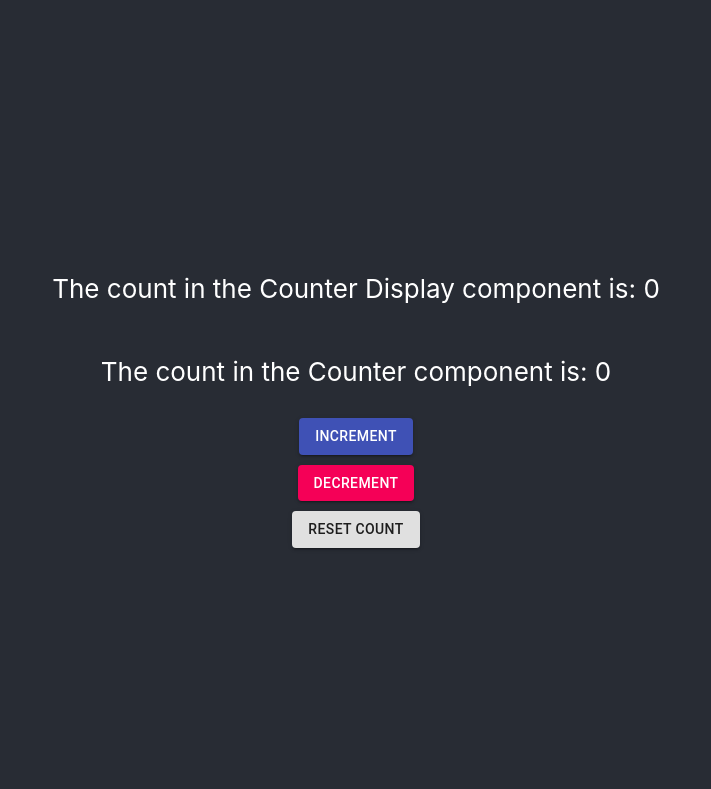
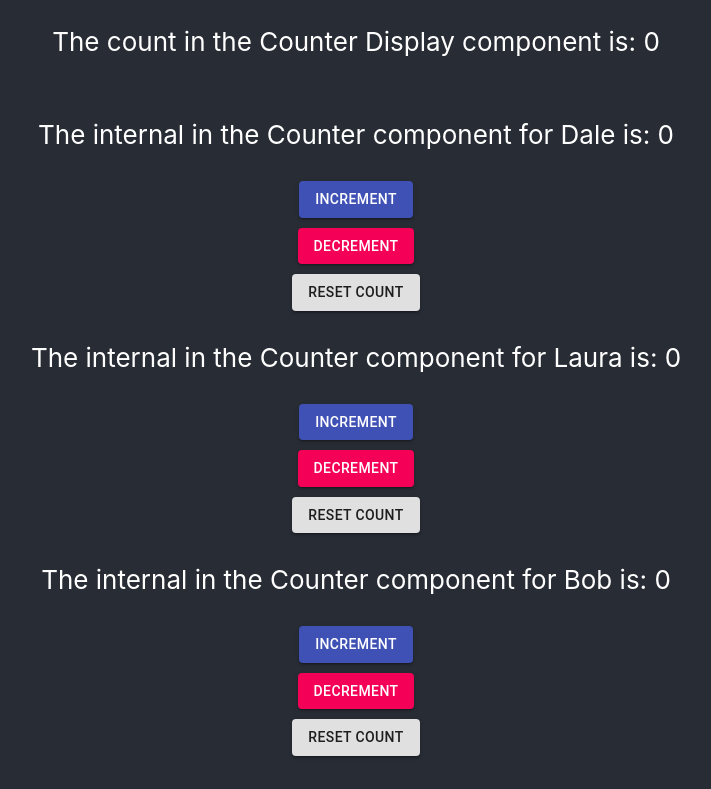
Before and after one commit to KBarrettTomlinson/react-redux-project, a React (Create React App) app: page / in a window 1280 px wide. Shown: the top 789 px of the page, without its empty margins (284-995 px from the left). Built offline with nearby package versions, Linux system fonts and the light colour scheme.

Commit message:
adds array of counters and an internal component counter.

```diff
--- a/src/App.js
+++ b/src/App.js
@@ -1,13 +1,18 @@
 import './App.css';
 import Counter from './counter/Counter.jsx';
 import CounterDisplay from './counterDisplay/CounterDisplay.jsx';
+
+const counters = ["Dale", "Laura", "Bob", "Mike"];
 
 function App() {
   return (
     <div className="App">
       <header className="App-header">
         <CounterDisplay></CounterDisplay>
-        <Counter></Counter>
+        {counters.map((counter => {
+          return(<Counter name = {counter}></Counter>);
+        }))}
+        {/* <Counter></Counter> */}
       </header>
     </div>
   );
--- a/src/counter/Counter.jsx
+++ b/src/counter/Counter.jsx
@@ -4,40 +4,56 @@ import { increment, decrement, resetCount } from '../redux/ducks/counter.js';
 import { Button } from '@material-ui/core';
 import './Counter.css';
 
-const Counter = () => {
-    const text = "The count in the Counter component is:";
-    const count = useSelector(state => state.counter.count);
+const Counter = (props) => {
+
+    const {name} = props;
+    const textInternal = `The internal in the Counter component for ${name} is:`;
+    const [internalCount, setInternalCount] = useState(0);
 
     const dispatch = useDispatch();
 
     const handleIncrement = () => {
         dispatch(increment());
+        setInternalCount(internalCount + 1);
     }
 
     const handleDecrement = () => {
         dispatch(decrement());
+        setInternalCount(internalCount -1);
     }
 
     const handleResetCount = () => {
-        dispatch(resetCount());
+        const isPositive = internalCount >= 0;
+        if (isPositive) {
+            for (let i = 0; i < internalCount; i++) {
+                console.log("decrement");
+                dispatch(decrement());
+            }
+        } else {
+            for (let i = 0; i < Math.abs(internalCount); i++) {
+                dispatch(increment());
+                console.log("increment");
+            }
+        }
+        setInternalCount(0);
     }
 
     return (
         <React.Fragment>
-            <p>{text} {count}</p>
-            <div class = "button">
+            <p>{textInternal} {internalCount}</p>
+            <div className = "button">
                 <Button variant="contained" color="primary"onClick = {handleIncrement}>
                     Increment
                 </Button>
             </div>
 
-            <div class = "button">
+            <div className = "button">
                 <Button variant="contained" color="secondary" onClick = {handleDecrement}>
                     Decrement
                 </Button>
             </div>
 
-            <div class = "button">
+            <div className = "button">
                 <Button variant="contained" color="default" onClick = {handleResetCount}>
                     Reset Count
                 </Button>
--- a/src/counterDisplay/CounterDisplay.jsx
+++ b/src/counterDisplay/CounterDisplay.jsx
@@ -4,12 +4,13 @@ import { useSelector } from 'react-redux';
 const CounterDisplay = () => {
 
     const text = "The count in the Counter Display component is:";
-    // const count = 0;
     const count = useSelector(state => state.counter.count);
 
     return (
         <React.Fragment>
             <p>{text} {count}</p>
+            <div className = "button">
+            </div>
         </React.Fragment>
     );
 }
```
